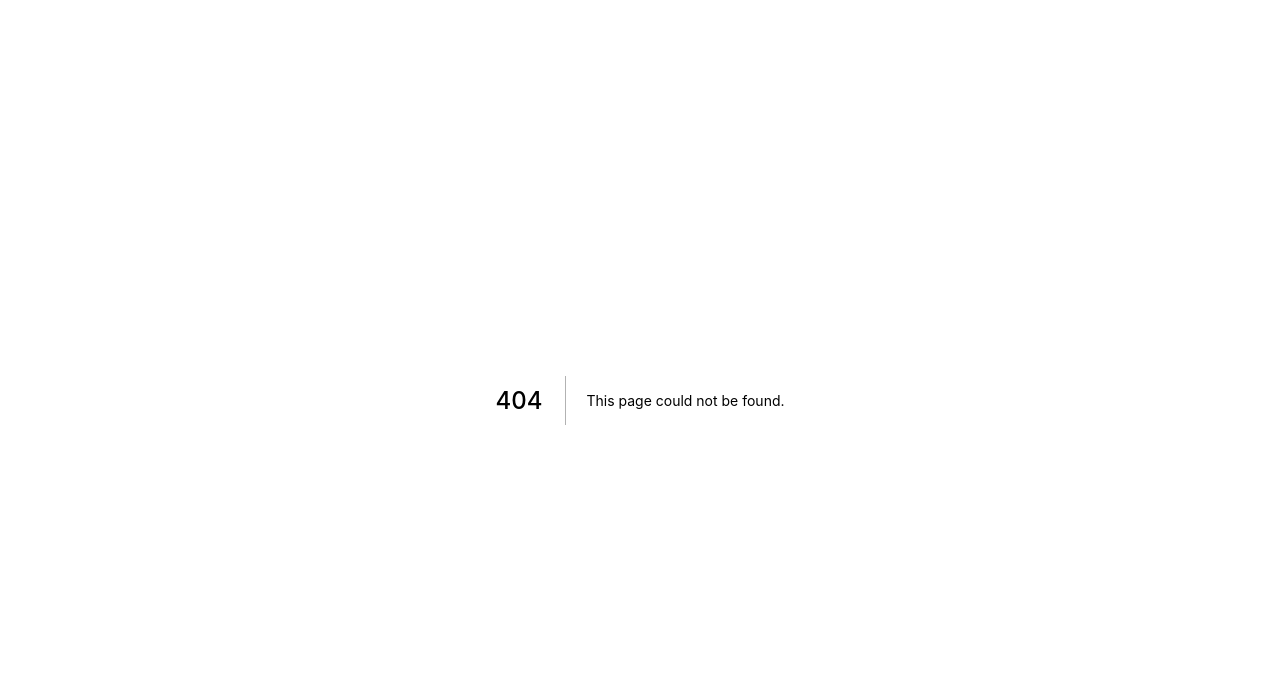
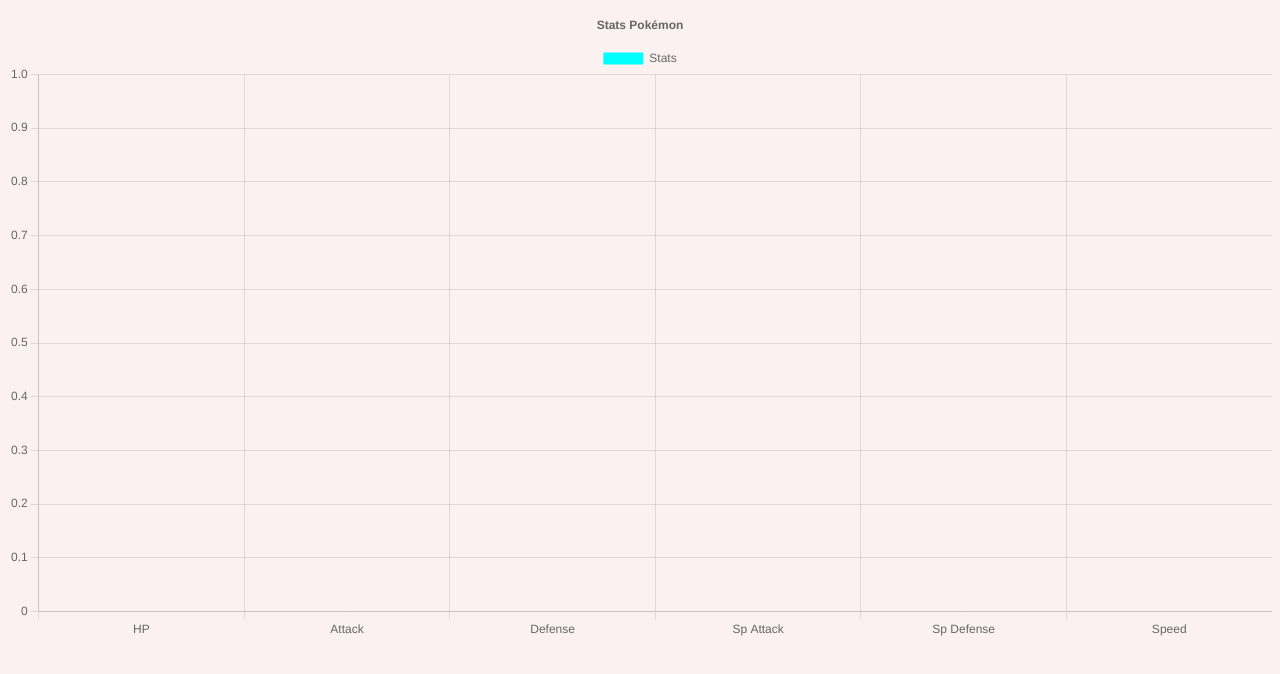
Before and after one commit to Erik-TS/PokedexWeb, a Next.js app: page /components/stats in a window 1280 px wide. Before the commit this address had no page. Shown: the top 674 px of the page. Built offline with nearby package versions, Linux system fonts and the light colour scheme.

Commit message:
ChartJS added to the project and Stats component created

```diff
--- a/css/style.css
+++ b/css/style.css
@@ -25,6 +25,7 @@ body{
 
 .profile{
     font-family: 'Arial';
+    justify-content: center;
 }
 
 .profile-cont{
--- a/package.json
+++ b/package.json
@@ -11,7 +11,9 @@
   "author": "",
   "license": "ISC",
   "dependencies": {
+    "chart.js": "^3.8.0",
     "next": "^12.1.6",
-    "react": "^18.1.0"
+    "react": "^18.1.0",
+    "react-chartjs-2": "^4.3.1"
   }
 }
--- /dev/null
+++ b/pages/components/stats.jsx
@@ -0,0 +1,61 @@
+import {
+    Chart as ChartJS,
+    CategoryScale,
+    LinearScale,
+    BarElement,
+    Title,
+    Tooltip,
+    Legend
+} from 'chart.js';
+import { Bar, Line } from 'react-chartjs-2'
+import { useState, useEffect } from 'react';
+
+export default function Stats(props){
+
+    ChartJS.register(
+        CategoryScale,
+        LinearScale,
+        BarElement,
+        Title,
+        Tooltip,
+        Legend
+    )
+
+    const [chartData, setChartData] = useState({
+        datasets: [],
+    })
+
+    const [chartOptions, setChartOptions] = useState({})
+
+    useEffect(() => {
+        setChartData({
+            labels: ['HP', 'Attack', 'Defense', 'Sp Attack', 'Sp Defense', 'Speed'],
+            datasets: [
+                {
+                    label: 'Stats',
+                    data: props.dataArr,
+                    borderColor: 'rgb(53, 162, 235)',
+                    backgroundColor: 'cyan'
+                },
+            ],
+        })
+        setChartOptions({
+            responsive: true,
+            plugins:{
+                legend:{
+                    position: 'top'
+                },
+                title: {
+                    display: true,
+                    text: 'Stats Pokémon'
+                }
+            }
+        })
+    }, [])
+
+    return(
+        <div className={'stats w-25 mx-auto'}>
+            <Bar datasetIdKey={props.key} options={chartOptions} data={chartData} />
+        </div>
+    )
+}
```
Also changed, not shown: pages/components/profile.jsx (+12 -0 lines), pages/index.jsx (+7 -4 lines), 1 other file (tests, documents, lock files or other folders).
